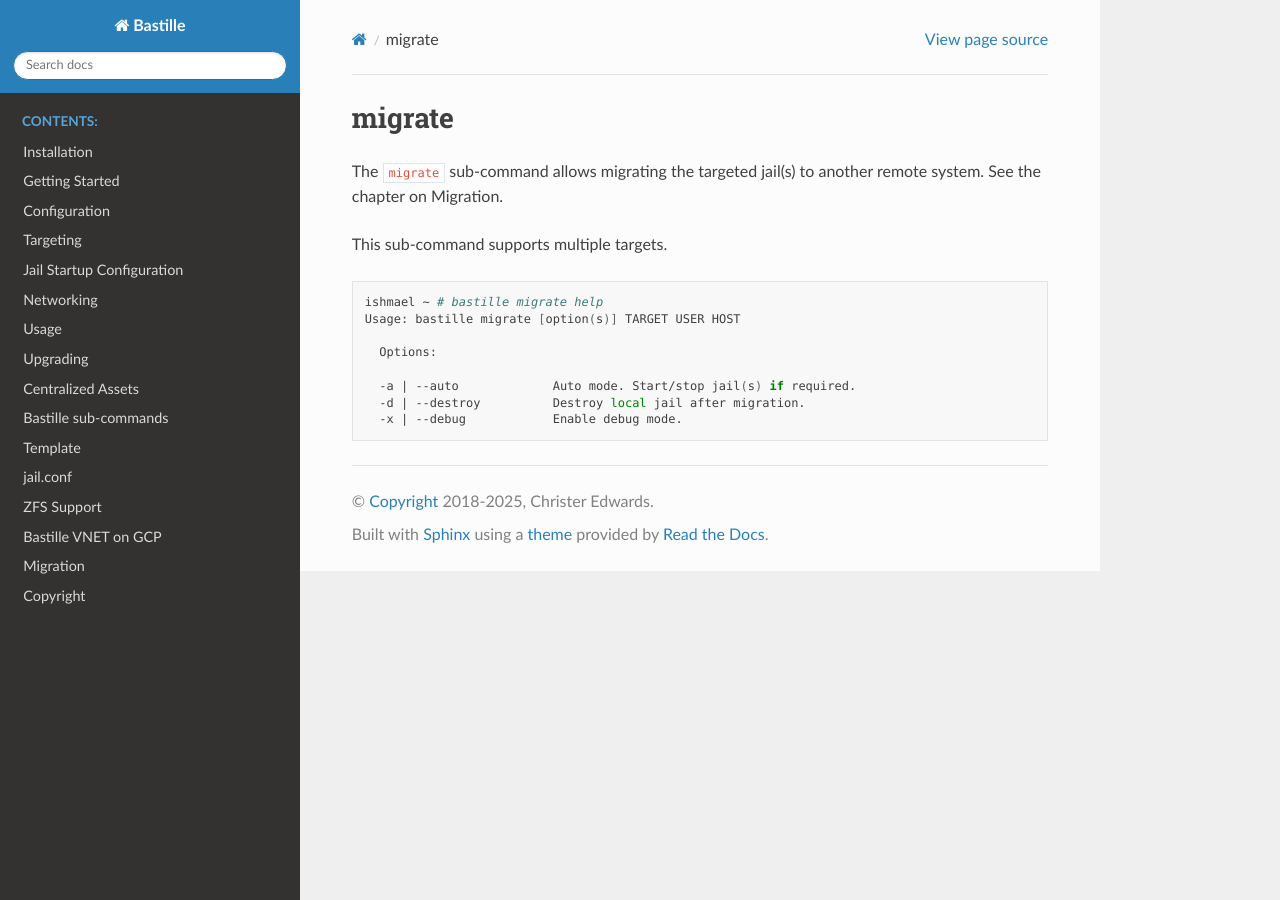
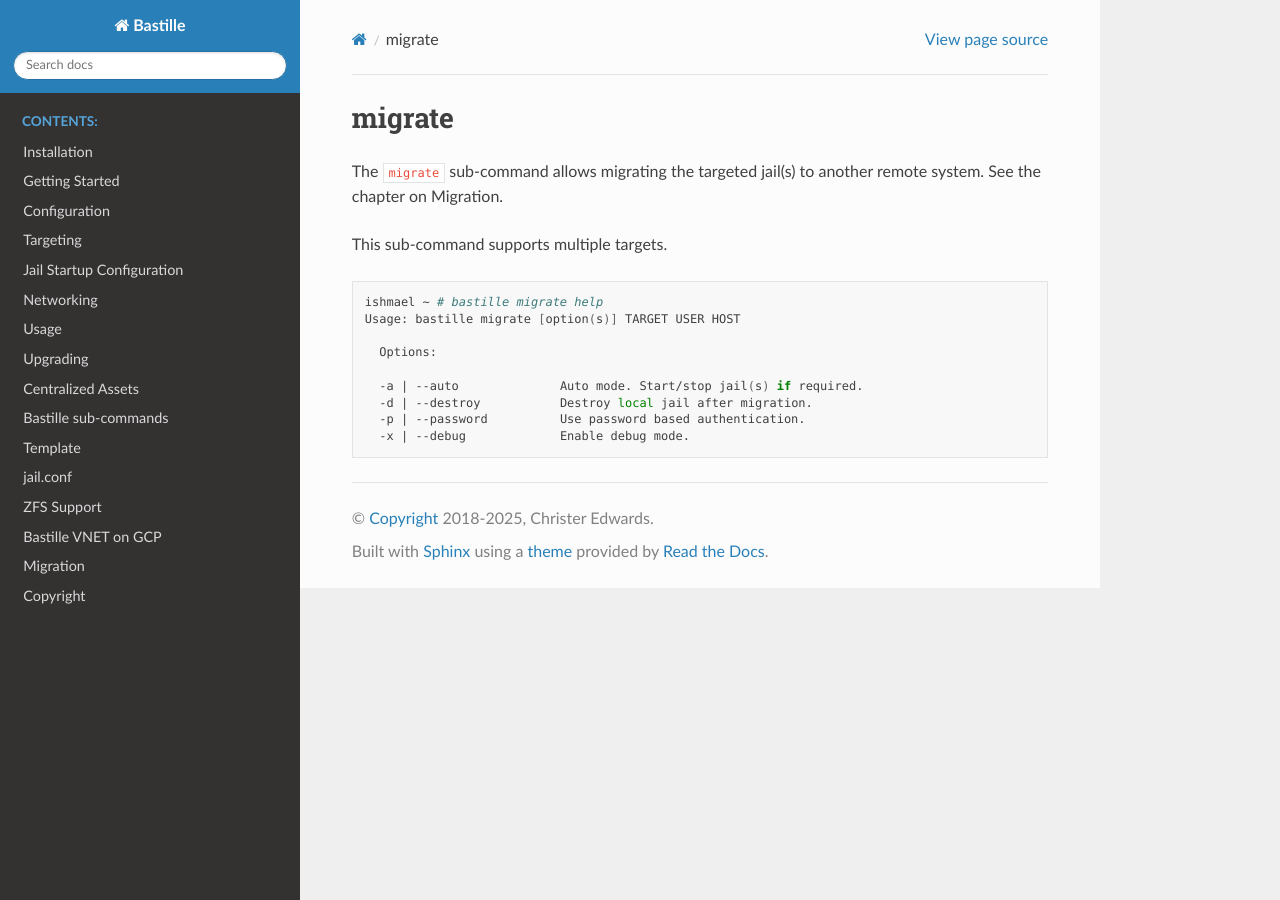
Before and after one commit to BastilleBSD/bastille, a Sphinx documentation site: the page built from docs/chapters/subcommands/migrate.rst, in a window 1280 px wide. Built offline with Sphinx 7.4.7 and the Read the Docs theme 3.1.0, drawn with Linux system fonts in a browser that asks for light colours.

Commit message:
docs: Update migrate -p

```diff
--- a/docs/chapters/subcommands/migrate.rst
+++ b/docs/chapters/subcommands/migrate.rst
@@ -13,6 +13,7 @@ This sub-command supports multiple targets.
 
     Options:
 
-    -a | --auto             Auto mode. Start/stop jail(s) if required.
-    -d | --destroy          Destroy local jail after migration.
-    -x | --debug            Enable debug mode.
+    -a | --auto              Auto mode. Start/stop jail(s) if required.
+    -d | --destroy           Destroy local jail after migration.
+    -p | --password          Use password based authentication.
+    -x | --debug             Enable debug mode.
```
